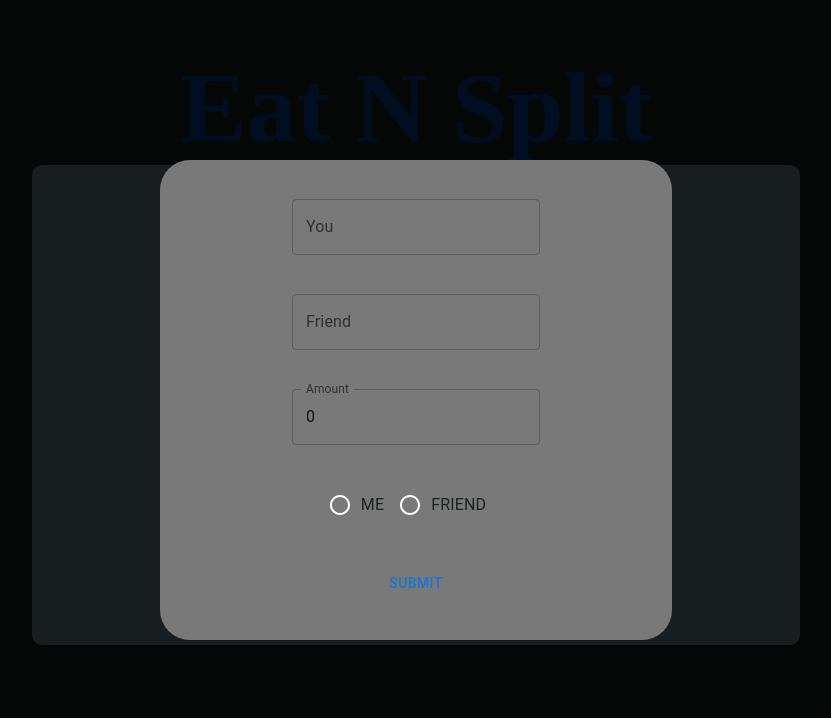
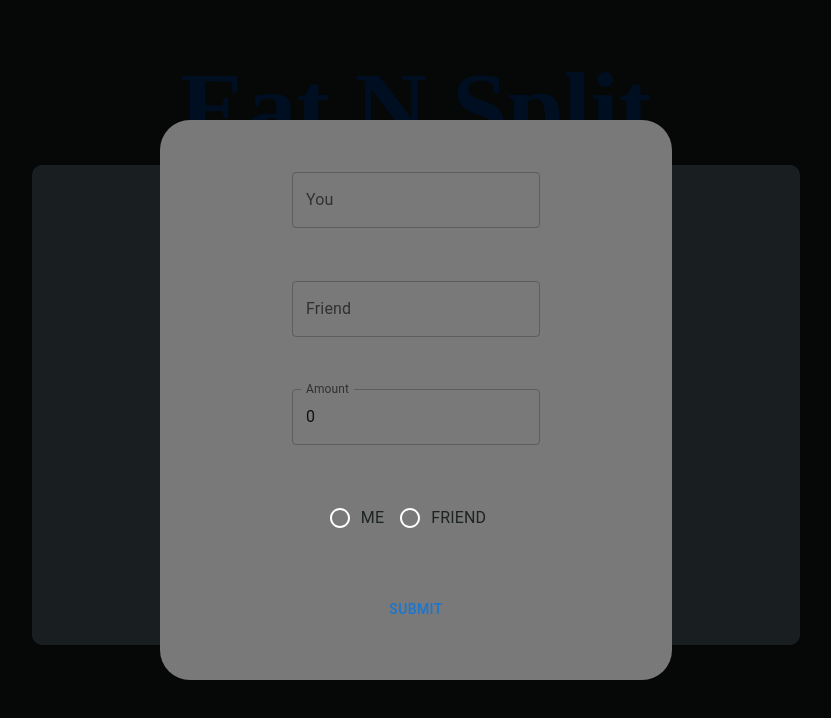
Before and after one commit to waleed2000x/EatNSplit, a React (Vite) app: page / in a window 1280 px wide. Both pictures are taken after a click on the button "Add". Shown: the top 718 px of the page, without its empty margins (224-1055 px from the left). Built offline with nearby package versions, Linux system fonts and the light colour scheme; a web font is replaced by a local one.

Commit message:
Functionality

```diff
--- a/src/scss/index.css
+++ b/src/scss/index.css
@@ -133,7 +133,7 @@
   display: flex;
   flex-direction: column;
   align-items: center;
-  height: 60%;
+  height: 70%;
   width: 40%;
   justify-content: space-evenly;
   background-color: #797979;
--- a/src/scss/index.scss
+++ b/src/scss/index.scss
@@ -131,7 +131,7 @@ $grey: #7d98a1;
       display: flex;
       flex-direction: column;
       align-items: center;
-      height: 60%;
+      height: 70%;
       width: 40%;
       justify-content: space-evenly;
       background-color: #797979;
```
